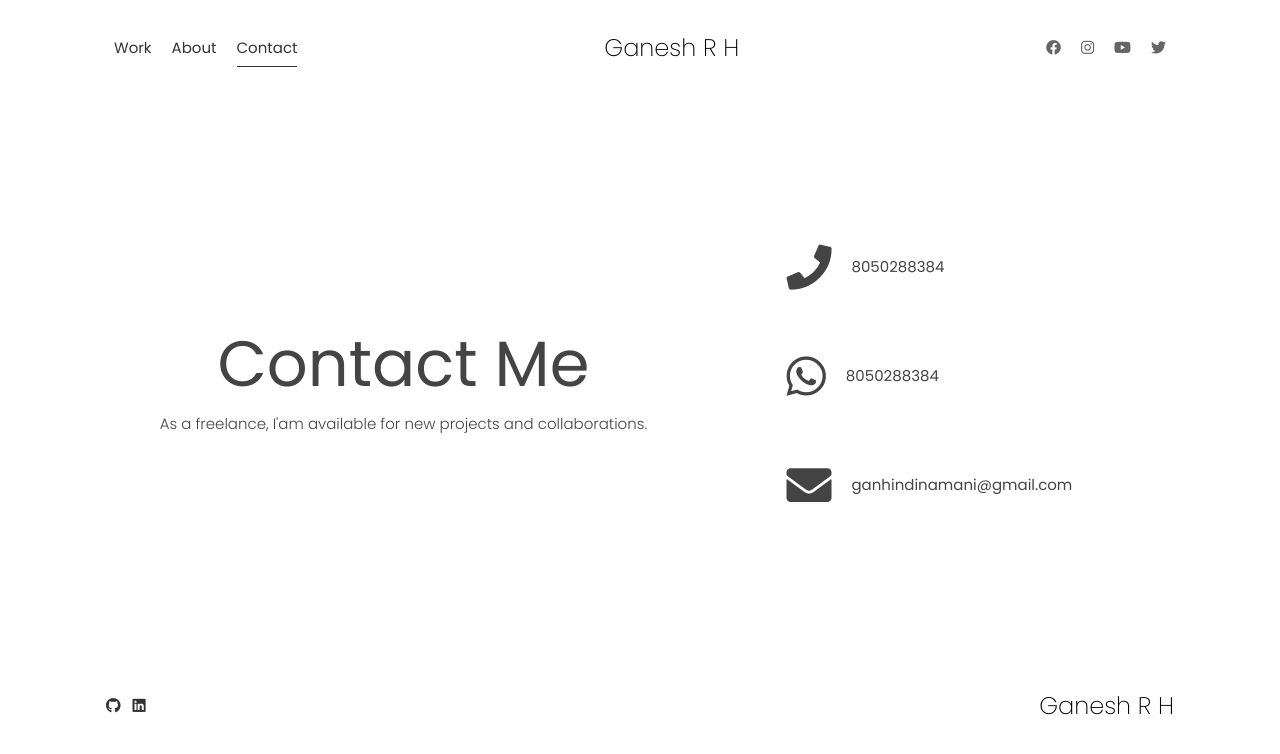
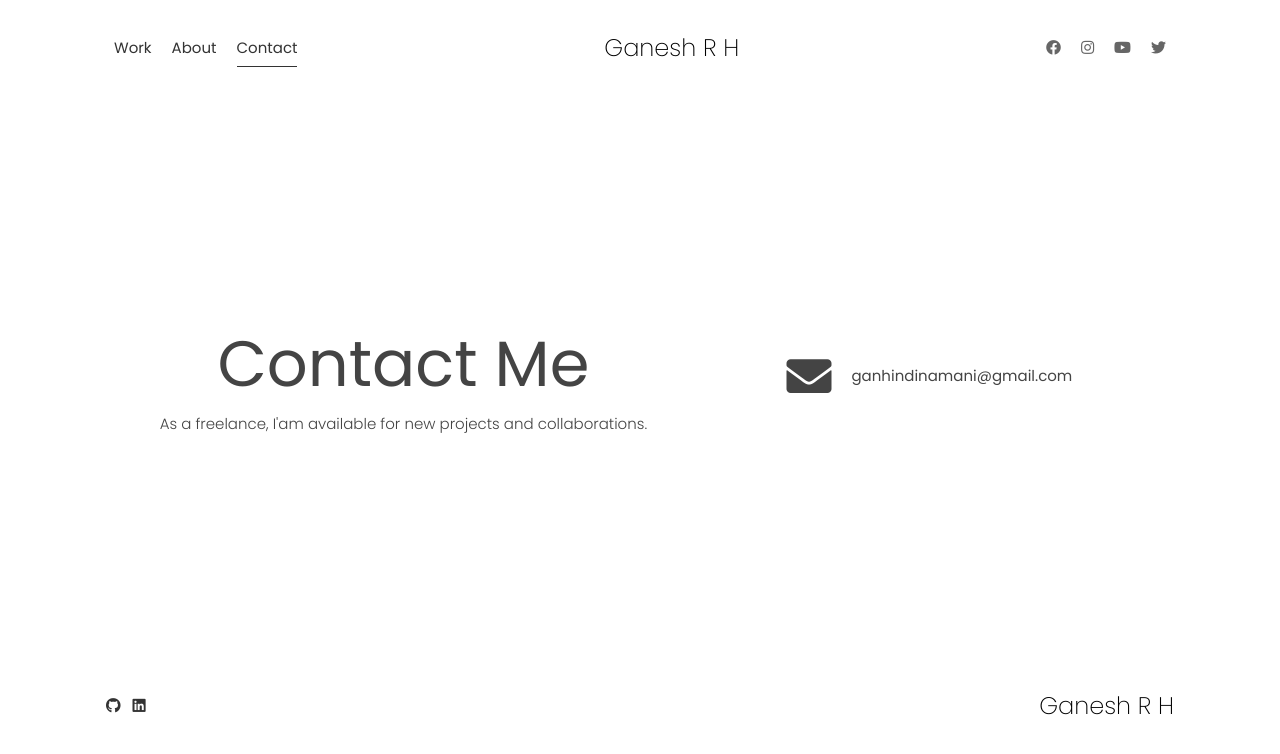
Before and after one commit to ganeshhindinamani/portfolio, a plain HTML site: page contact.html in a window 1280 px wide. Drawn offline with Linux system fonts and the light colour scheme.

Commit message:
contact updated

```diff
--- a/contact.html
+++ b/contact.html
@@ -47,14 +47,6 @@
 
         <div class="contact-info">
           <div class="contact-item">
-            <i class="fas fa-phone fa-3x"></i>
-            <span>8050288384</span>
-          </div>
-          <div class="contact-item">
-            <i class="fab fa-whatsapp fa-3x"></i>
-            <span>8050288384</span>
-          </div>
-          <div class="contact-item">
             <i class="fas fa-envelope fa-3x"></i>
             <span>ganhindinamani@gmail.com</span>
           </div>
```
